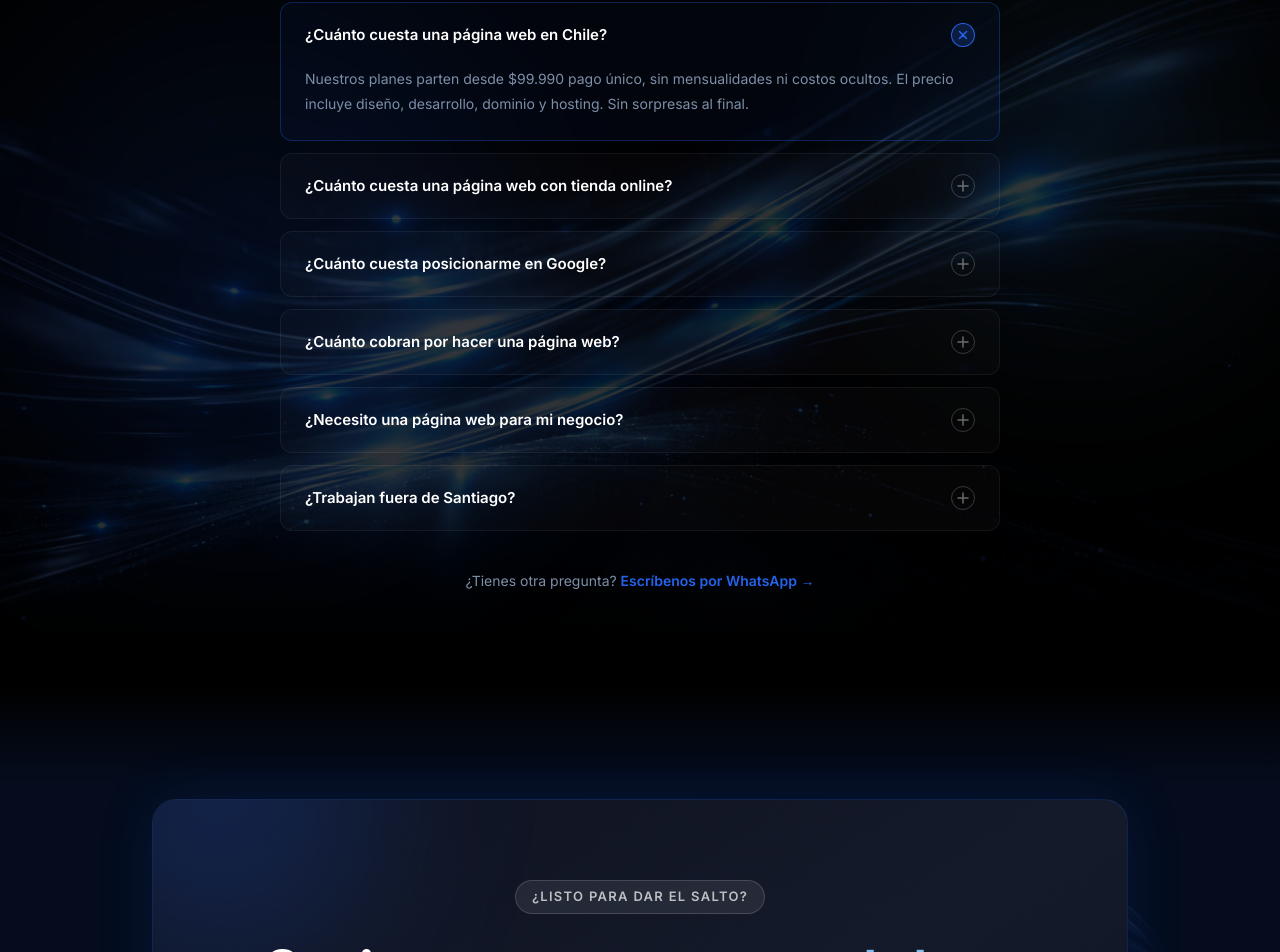
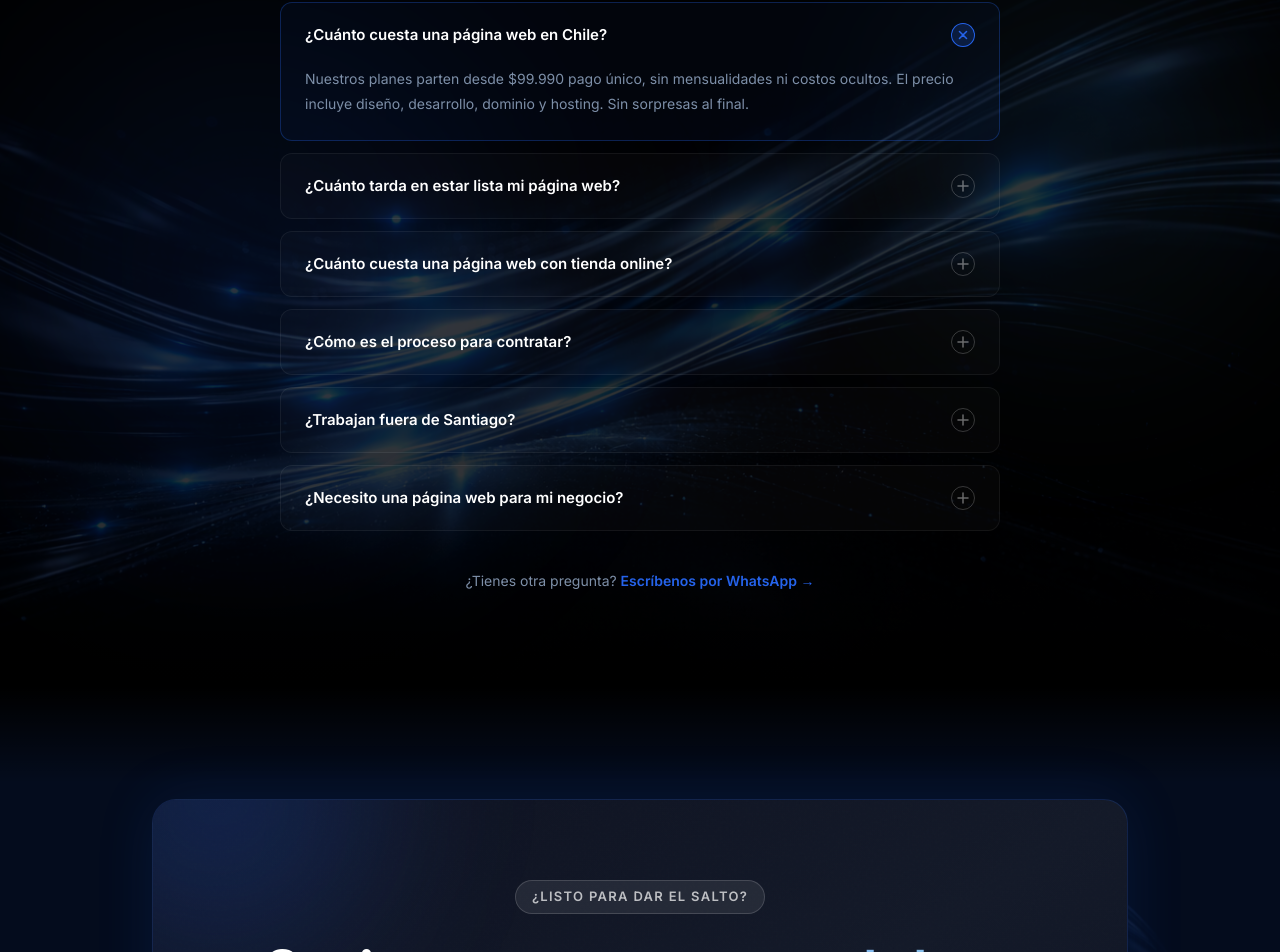
Before and after one commit to micajaproyectos/am-tecnologia, a Next.js app: page / in a window 1280 px wide. Shown: the part 2689-3641 px from the top of the page. Built offline with nearby package versions, Linux system fonts and the light colour scheme.

Commit message:
mejoras en preguntas FAQ

```diff
--- a/app/layout.tsx
+++ b/app/layout.tsx
@@ -215,7 +215,15 @@ const jsonLd = {
           "name": "¿Cuánto cuesta una página web en Chile?",
           "acceptedAnswer": {
             "@type": "Answer",
-            "text": "Nuestros planes parten desde $99.990 pago único, sin mensualidades ni costos ocultos. El precio incluye diseño, desarrollo, dominio y hosting.",
+            "text": "Nuestros planes parten desde $99.990 pago único, sin mensualidades ni costos ocultos. El precio incluye diseño, desarrollo, dominio y hosting. Sin sorpresas al final.",
+          },
+        },
+        {
+          "@type": "Question",
+          "name": "¿Cuánto tarda en estar lista mi página web?",
+          "acceptedAnswer": {
+            "@type": "Answer",
+            "text": "Entregamos en 48 horas desde que apruebas la cotización. Es nuestro compromiso con cada cliente. Una vez que nos das el visto bueno, empezamos el mismo día y en dos días tienes tu sitio web funcionando.",
           },
         },
         {
@@ -223,23 +231,23 @@ const jsonLd = {
           "name": "¿Cuánto cuesta una página web con tienda online?",
           "acceptedAnswer": {
             "@type": "Answer",
-            "text": "Una tienda online con Webpay y MercadoPago integrado parte desde $199.990 pago único. Incluye gestión de productos, carrito de compras y panel administrativo.",
+            "text": "Una tienda online con Webpay y MercadoPago integrado parte desde $199.990 pago único. Incluye gestión de productos, carrito de compras y panel administrativo completo.",
           },
         },
         {
           "@type": "Question",
-          "name": "¿Cuánto cuesta posicionarme en Google?",
+          "name": "¿Cómo es el proceso para contratar?",
           "acceptedAnswer": {
             "@type": "Answer",
-            "text": "El SEO básico está incluido en todos nuestros planes sin costo adicional. Configuramos título, descripción, sitemap y datos estructurados desde el primer día.",
+            "text": "Es simple: escríbenos por WhatsApp con los detalles de tu negocio. En menos de 1 hora te enviamos una cotización. Si la apruebas, empezamos el mismo día. En 48 horas tienes tu sitio web listo y publicado.",
           },
         },
         {
           "@type": "Question",
-          "name": "¿Cuánto cobran por hacer una página web?",
+          "name": "¿Trabajan fuera de Santiago?",
           "acceptedAnswer": {
             "@type": "Answer",
-            "text": "Precio fijo desde $99.990, sin cuotas mensuales ni contratos largos. Lo que cotizamos es exactamente lo que pagas.",
+            "text": "Sí, atendemos todo Chile de forma 100% remota. Tenemos clientes en Puerto Montt, Valdivia, Temuco, Osorno, Punta Arenas, Coyhaique y más. La distancia no es ningún problema.",
           },
         },
         {
@@ -247,23 +255,7 @@ const jsonLd = {
           "name": "¿Necesito una página web para mi negocio?",
           "acceptedAnswer": {
             "@type": "Answer",
-            "text": "Si tu competencia ya tiene una, cada día sin web es un cliente que pierdes. El 92% de los chilenos busca productos y servicios en Google antes de comprar.",
-          },
-        },
-        {
-          "@type": "Question",
-          "name": "¿Trabajan fuera de Santiago?",
-          "acceptedAnswer": {
-            "@type": "Answer",
-            "text": "Sí, atendemos todo Chile de forma 100% remota. Tenemos clientes en Puerto Montt, Valdivia, Temuco, Osorno, Punta Arenas, Coyhaique y más.",
-          },
-        },
-        {
-          "@type": "Question",
-          "name": "¿Cómo contratar una página web con AM Tecnología?",
-          "acceptedAnswer": {
-            "@type": "Answer",
-            "text": "Escríbenos por WhatsApp con los detalles de tu proyecto. Te enviamos una cotización en menos de 1 hora, sin compromiso. Una vez aprobada, empezamos el mismo día y entregamos en 48 horas.",
+            "text": "Si tu competencia ya tiene una, cada día sin web es un cliente que pierdes. El 92% de los chilenos busca productos y servicios en Google antes de comprar. Sin sitio web, no existes para ellos.",
           },
         },
       ],
--- a/components/FAQ.tsx
+++ b/components/FAQ.tsx
@@ -8,24 +8,24 @@ const faqs = [
     a: "Nuestros planes parten desde $99.990 pago único, sin mensualidades ni costos ocultos. El precio incluye diseño, desarrollo, dominio y hosting. Sin sorpresas al final.",
   },
   {
+    q: "¿Cuánto tarda en estar lista mi página web?",
+    a: "Entregamos en 48 horas desde que apruebas la cotización. Es nuestro compromiso con cada cliente. Una vez que nos das el visto bueno, empezamos el mismo día y en dos días tienes tu sitio web funcionando.",
+  },
+  {
     q: "¿Cuánto cuesta una página web con tienda online?",
     a: "Una tienda online con Webpay y MercadoPago integrado parte desde $199.990 pago único. Incluye gestión de productos, carrito de compras y panel administrativo completo.",
   },
   {
-    q: "¿Cuánto cuesta posicionarme en Google?",
-    a: "El SEO básico está incluido en todos nuestros planes sin costo adicional. Configuramos tu sitio para que Google lo encuentre desde el primer día — títulos, descripción, sitemap y datos estructurados.",
+    q: "¿Cómo es el proceso para contratar?",
+    a: "Es simple: escríbenos por WhatsApp con los detalles de tu negocio. En menos de 1 hora te enviamos una cotización. Si la apruebas, empezamos el mismo día. En 48 horas tienes tu sitio web listo y publicado.",
   },
   {
-    q: "¿Cuánto cobran por hacer una página web?",
-    a: "Precio fijo desde $99.990, sin cuotas mensuales ni contratos largos. Lo que cotizamos es exactamente lo que pagas. Sin cargos adicionales por mantenimiento básico.",
+    q: "¿Trabajan fuera de Santiago?",
+    a: "Sí, atendemos todo Chile de forma 100% remota. Tenemos clientes en Puerto Montt, Valdivia, Temuco, Osorno, Punta Arenas, Coyhaique y más. La distancia no es ningún problema.",
   },
   {
     q: "¿Necesito una página web para mi negocio?",
     a: "Si tu competencia ya tiene una, cada día sin web es un cliente que pierdes. El 92% de los chilenos busca productos y servicios en Google antes de comprar. Sin sitio web, no existes para ellos.",
-  },
-  {
-    q: "¿Trabajan fuera de Santiago?",
-    a: "Sí, atendemos todo Chile de forma 100% remota. Tenemos clientes en Puerto Montt, Valdivia, Temuco, Osorno, Punta Arenas, Coyhaique y más. La distancia no es ningún problema.",
   },
 ];
 
```
